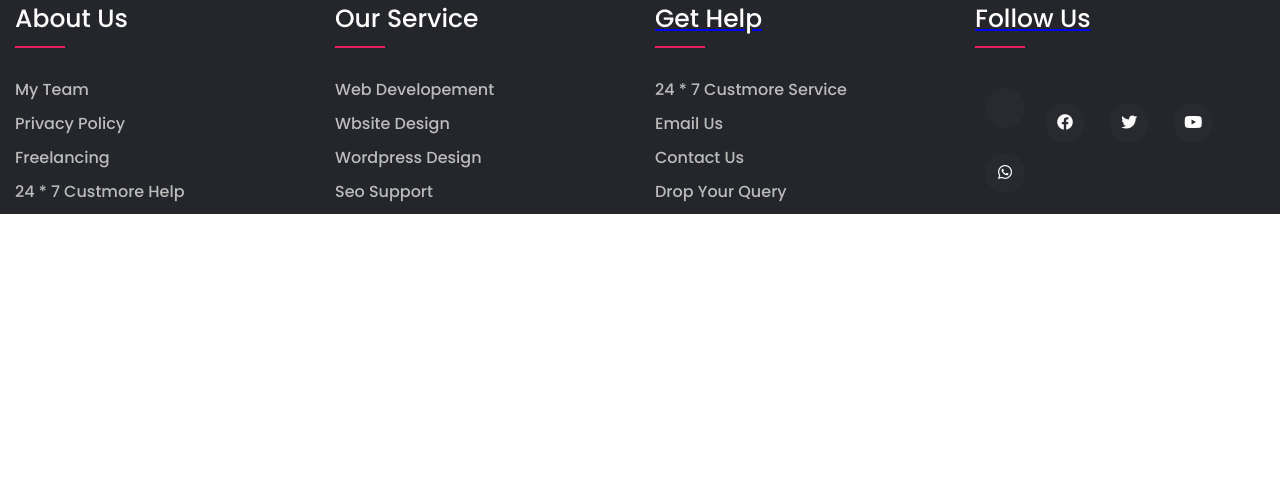
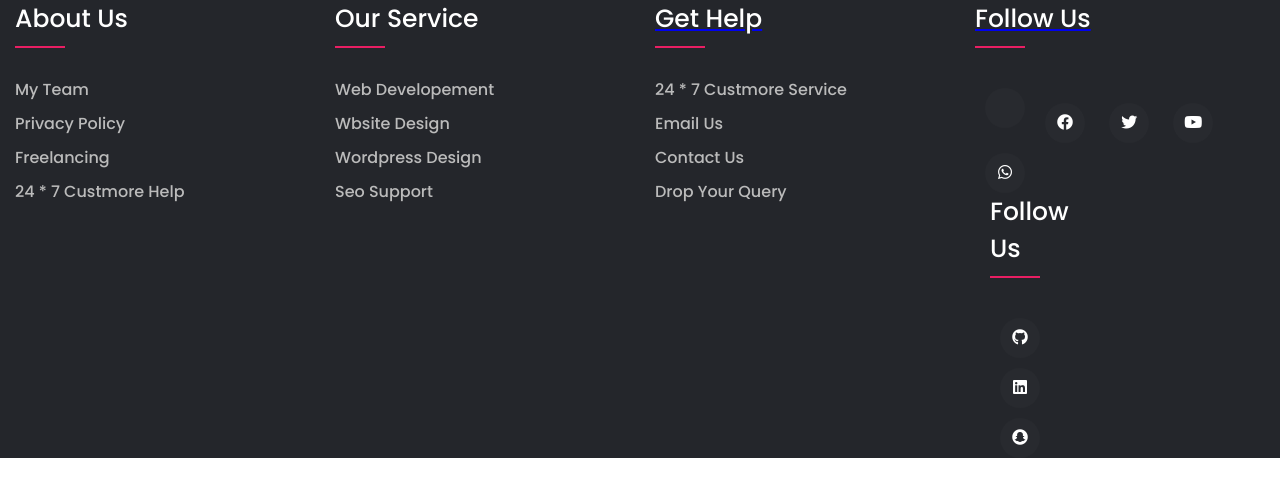
Before and after one commit to DevTrolex/Hacktoberfest-2022, a plain HTML site: page index.html in a window 1280 px wide. Drawn offline with Linux system fonts and the light colour scheme.

Commit message:
Updated in index.html in page
i have added some new line in index.html also comment some line

```diff
--- a/index.html
+++ b/index.html
@@ -7,10 +7,9 @@
 
 
   <meta charset="utf-8">
-  <meta name="viewport" content="width=device-width ,intial-scale=1">
+<!--   <meta name="viewport" content="width=device-width ,intial-scale=1"> -->
   <link rel="stylesheet" type="text/css" href="style.css">
   <link rel="stylesheet" type="text/css" href="https://cdnjs.cloudflare.com/ajax/libs/font-awesome/5.15.2/css/all.min.css">
-
 
 
 
@@ -77,13 +76,15 @@
 
                      </div>
 
+			   	<div class="footer-col">
+             		<h4>Follow us</h4>
+                     <div class="social_links">
+                     	<a href="#"><i class="fab fa-github"></i></a>
+                     	<a href="#"><i class="fab fa-linkedin"></i></a>
+                     	<a href="#"><i class="fab fa-snapchat"></i></a>
 
 
-
-
-
-
-
+                     </div>
 
 
      		</div>
```
